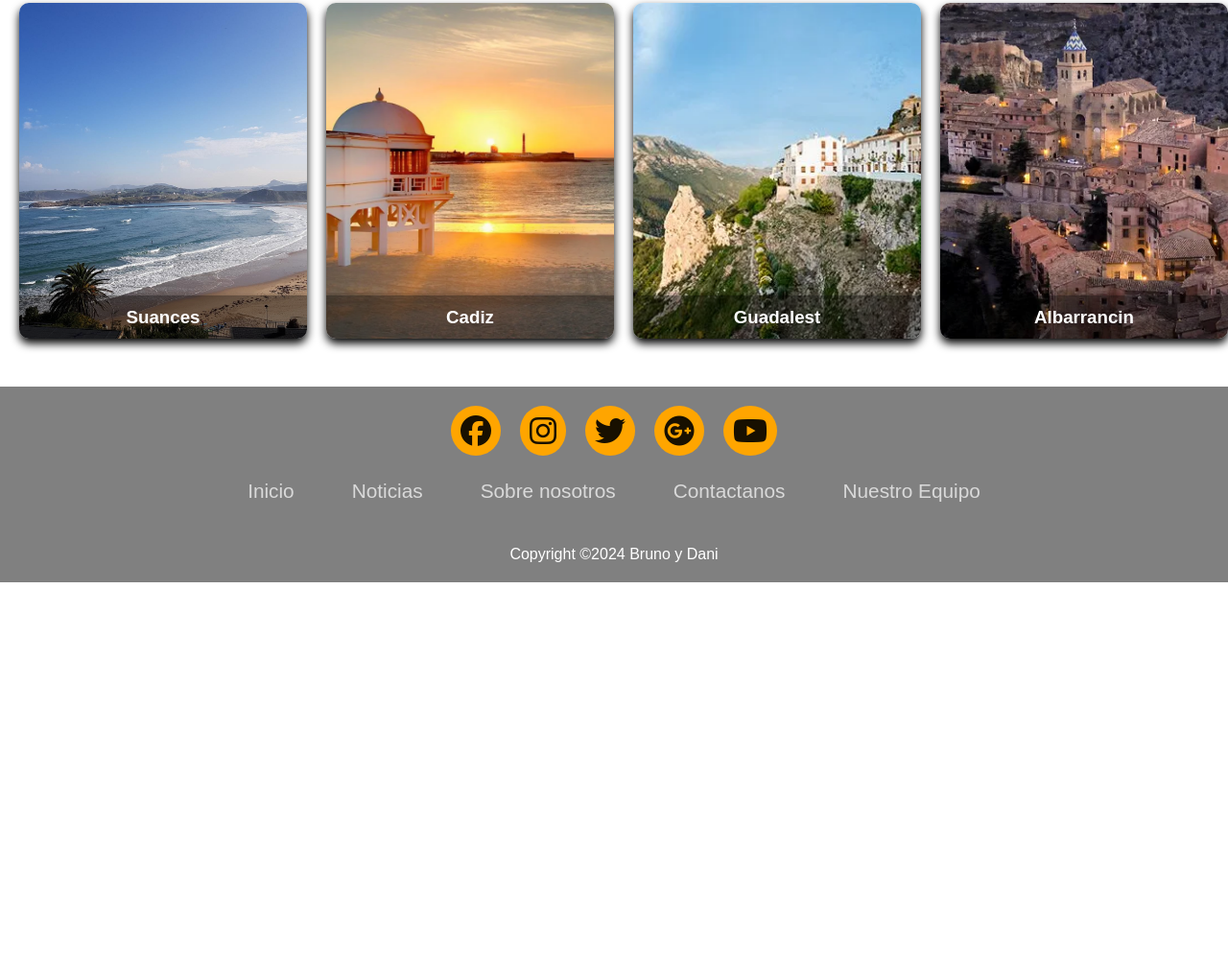
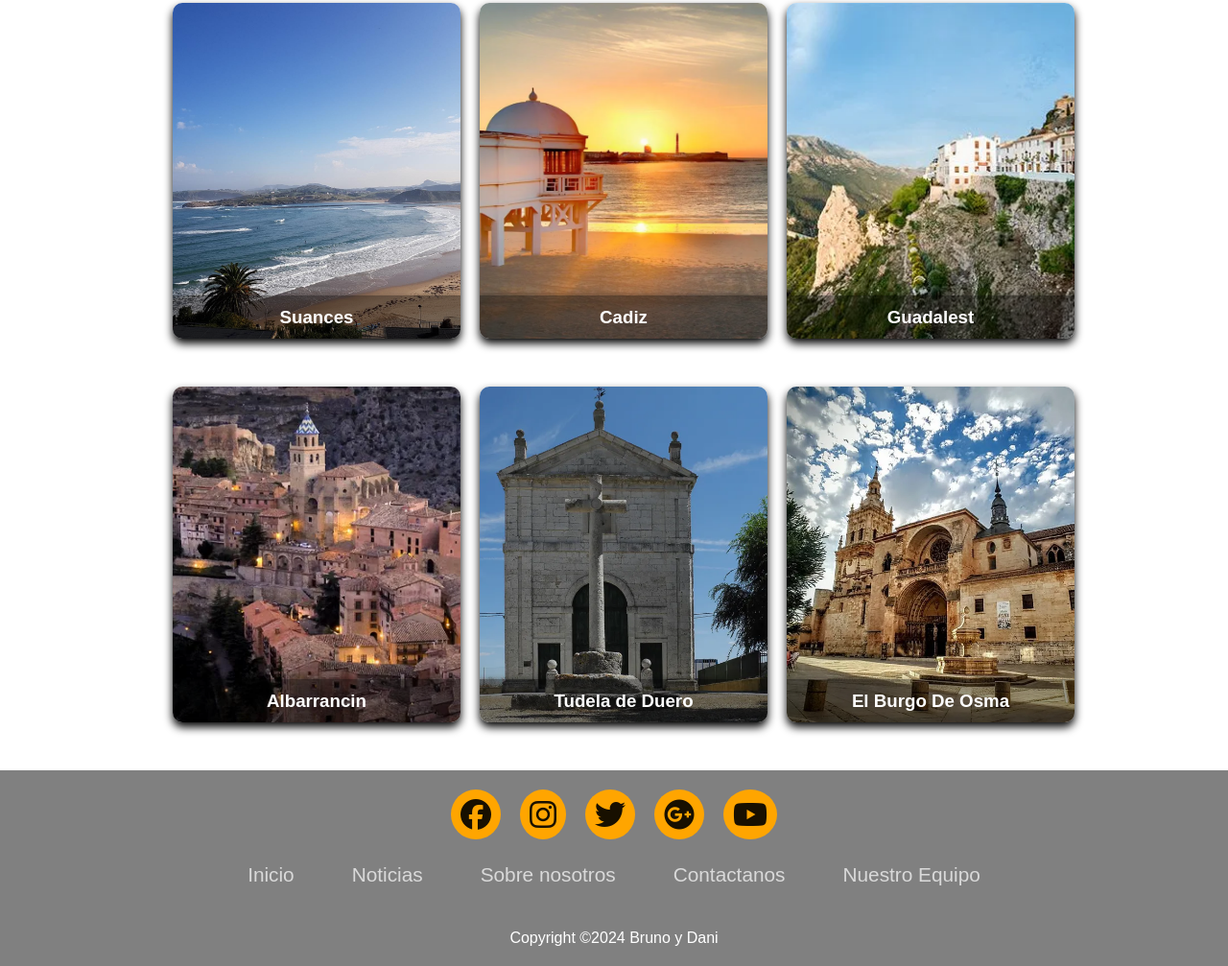
Before and after one commit to bjuste/Proyecto_Lenguaje, a plain HTML site: page PaginaPrincipal.html in a window 1280 px wide. Shown: the part 847-1854 px from the top of the page at 96% size. Before the commit the page ends 1454 px from the top, so only its background shows below. Drawn offline with Linux system fonts and the light colour scheme.

Commit message:
Dia 11/02/2024

```diff
--- a/PaginaPrincipal.html
+++ b/PaginaPrincipal.html
@@ -66,6 +66,8 @@
         </div>
     </div>
 </div>
+</div>
+<div class="main">
     <div class="card">
         <div class="face front">
             <img src="albarracin.png" alt="">
@@ -76,6 +78,32 @@
             <p>Albarracín es un municipio y localidad español del suroeste de la provincia de Teruel, en la comunidad autónoma de Aragón, se encuentra propuesta por la Unesco para ser declarada Patrimonio de la Humanidad por la belleza e importancia de su patrimonio histórico.</p>
             <div class="link">
                 <a href="Albarrancin.html">Detalles</a>
+            </div>
+        </div>
+    </div>
+    <div class="card">
+        <div class="face front">
+            <img src="tudeladeduero.png" alt="">
+            <h3>Tudela de Duero</h3>
+        </div>
+        <div class="face back">
+            <h3>Tudela de Duero</h3>
+            <p>Tudela de Duero es una localidad y municipio español de la provincia de Valladolid. A Tudela se la reconoce como "la alegre lágrima del duero" o "el oasis de Castilla", debido a que es un lugar con abundante vegetación y con un medio ambiente incomparable.</p>
+            <div class="link">
+                <a href="TudelaDeDuero.html">Detalles</a>
+            </div>
+        </div>
+    </div>
+    <div class="card">
+        <div class="face front">
+            <img src="burgodeosma.png" alt="">
+            <h3>El Burgo De Osma</h3>
+        </div>
+        <div class="face back">
+            <h3>El Burgo De Osma</h3>
+            <p>El Burgo de Osma es una localidad de la provincia de Soria. Esta catalogado como uno de los pueblos mas bonitos de España desde el año 2023 y petenece desde enotnces a la asociación homónima.</p>
+            <div class="link">
+                <a href="BurgoDeOsma.html">Detalles</a>
             </div>
         </div>
 </div>
```
Also changed, not shown: burgodeosma.png (added), tudeladeduero.png (added). Lines whose indentation alone changed are shown as unchanged.
